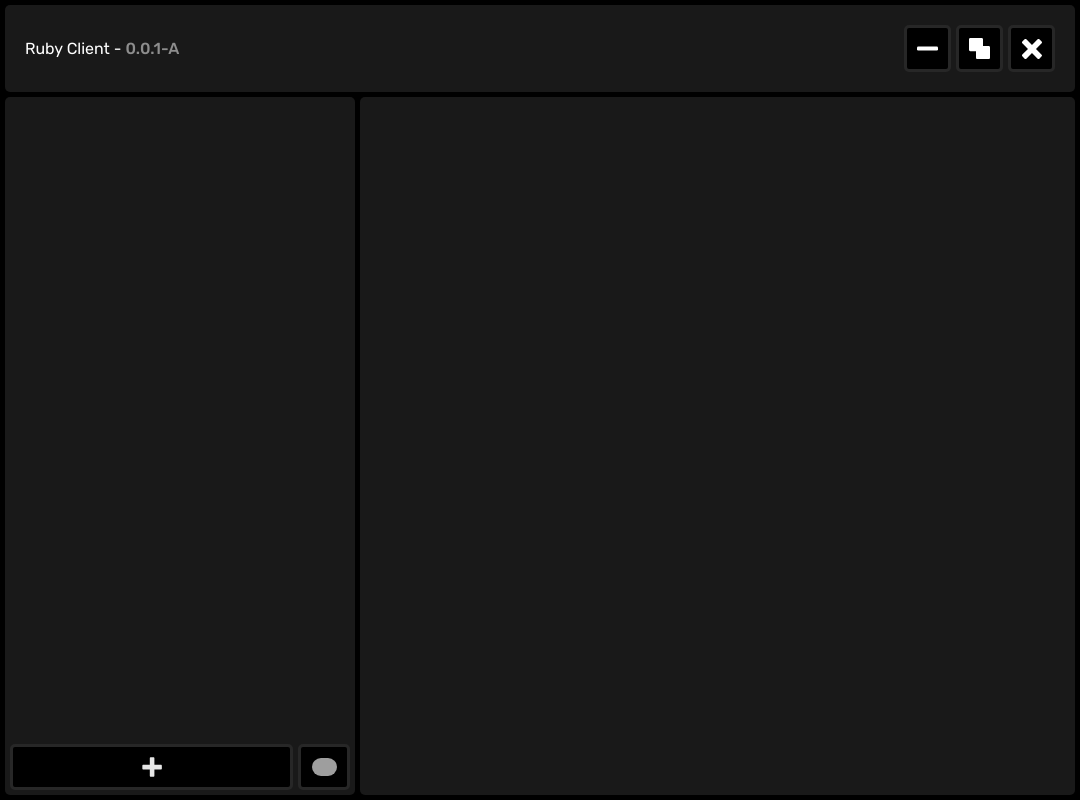
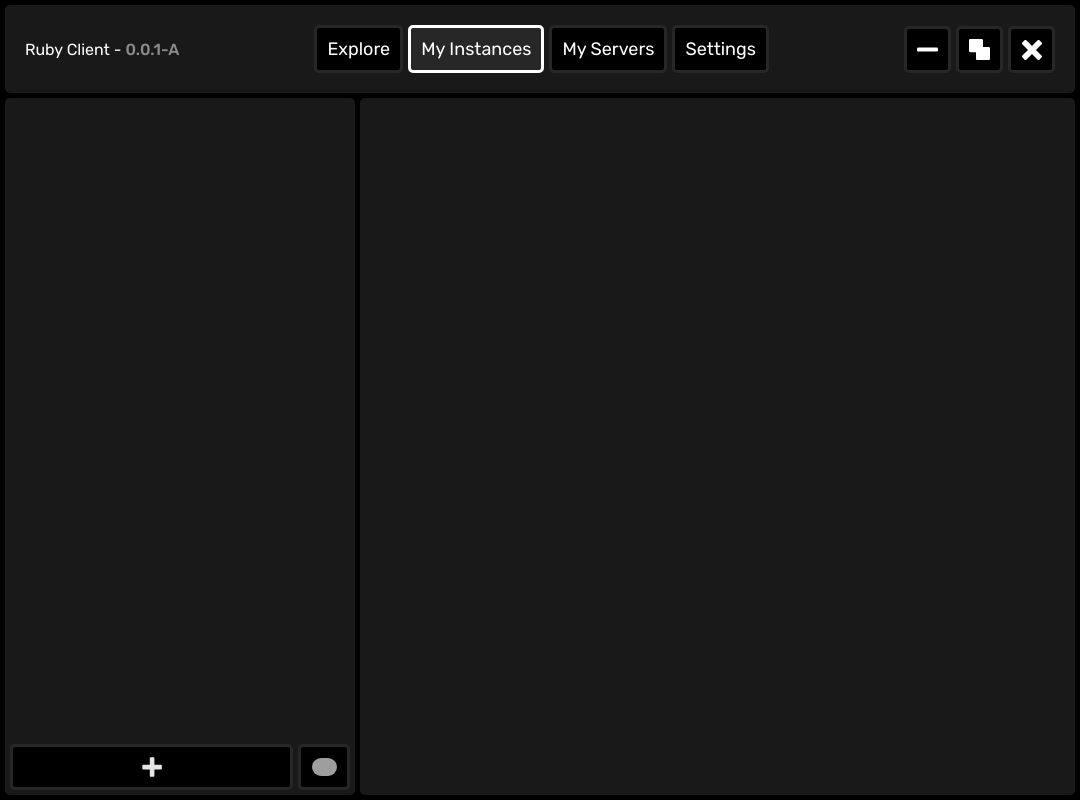
Before and after one commit to Burstyx/LaunchMC, an Electron app: page src/Interface/UIElements/app.html in a window 1080 px wide. Drawn offline with Linux system fonts and the light colour scheme; no server answers; grey boxes are pictures that could not be loaded.

Commit message:
show menu btn after loading and hide during first loading

```diff
--- a/src/Interface/UIElements/CoreApp.js
+++ b/src/Interface/UIElements/CoreApp.js
@@ -2,7 +2,10 @@
 const { refreshInstanceList } = require("../../Utils/HInstance")
 
 const loadingStartup = document.getElementById("loading-startup-launcher")
+const menuBtn = document.getElementById("titlebar-menu-btns")
+
 loadingStartup.style.display = "flex"
+menuBtn.style.display = "none"
 
 console.log("Initialize Modules");
 
@@ -34,4 +37,6 @@
 // Put logic here
 
 loadingStartup.style.display = "none"
+menuBtn.style.display = "flex"
+
 console.log("Initialisation effectué sans erreur !")
--- a/src/Interface/UIElements/app.html
+++ b/src/Interface/UIElements/app.html
@@ -10,7 +10,7 @@
 <body>
     <div class="titlebar">
         <p>Ruby Client - <span class="highlight" id="client-version">N/A</span></p>
-        <div class="menu-btns">
+        <div class="menu-btns" id="titlebar-menu-btns">
             <div class="default-btn interactable">Explore</div>
             <div class="default-btn active interactable">My Instances</div>
             <div class="default-btn interactable">My Servers</div>
--- a/src/Interface/UIElements/index.css
+++ b/src/Interface/UIElements/index.css
@@ -86,7 +86,7 @@
 }
 
 .titlebar .menu-btns {
-  display: none; /* FIXME: Show when not loading and hide while loading launcher */
+  display: flex; /* FIXME: Show when not loading and hide while loading launcher */
   gap: 5px;
 
   font-size: 18px;
```
